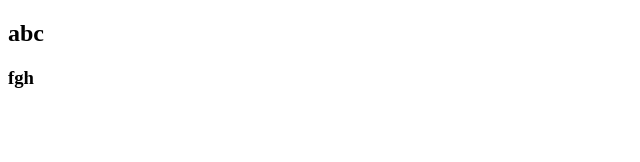
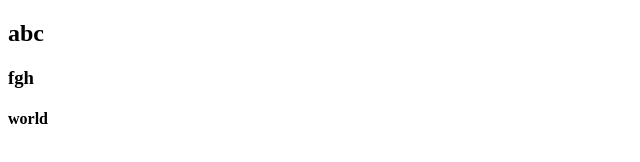
Before and after one commit to Saad-Khan7223/test12210c1, a plain HTML site: page about.html in a window 1280 px wide. Shown: the full height of the page, 0-640 px from the left. Drawn offline with Linux system fonts and the light colour scheme.

Commit message:
Update about.html h4

```diff
--- a/about.html
+++ b/about.html
@@ -9,5 +9,6 @@
 <body>
     <h2>abc</h2>
     <h3>fgh</h3>
+    <h4>world</h4>
 </body>
 </html>
```
